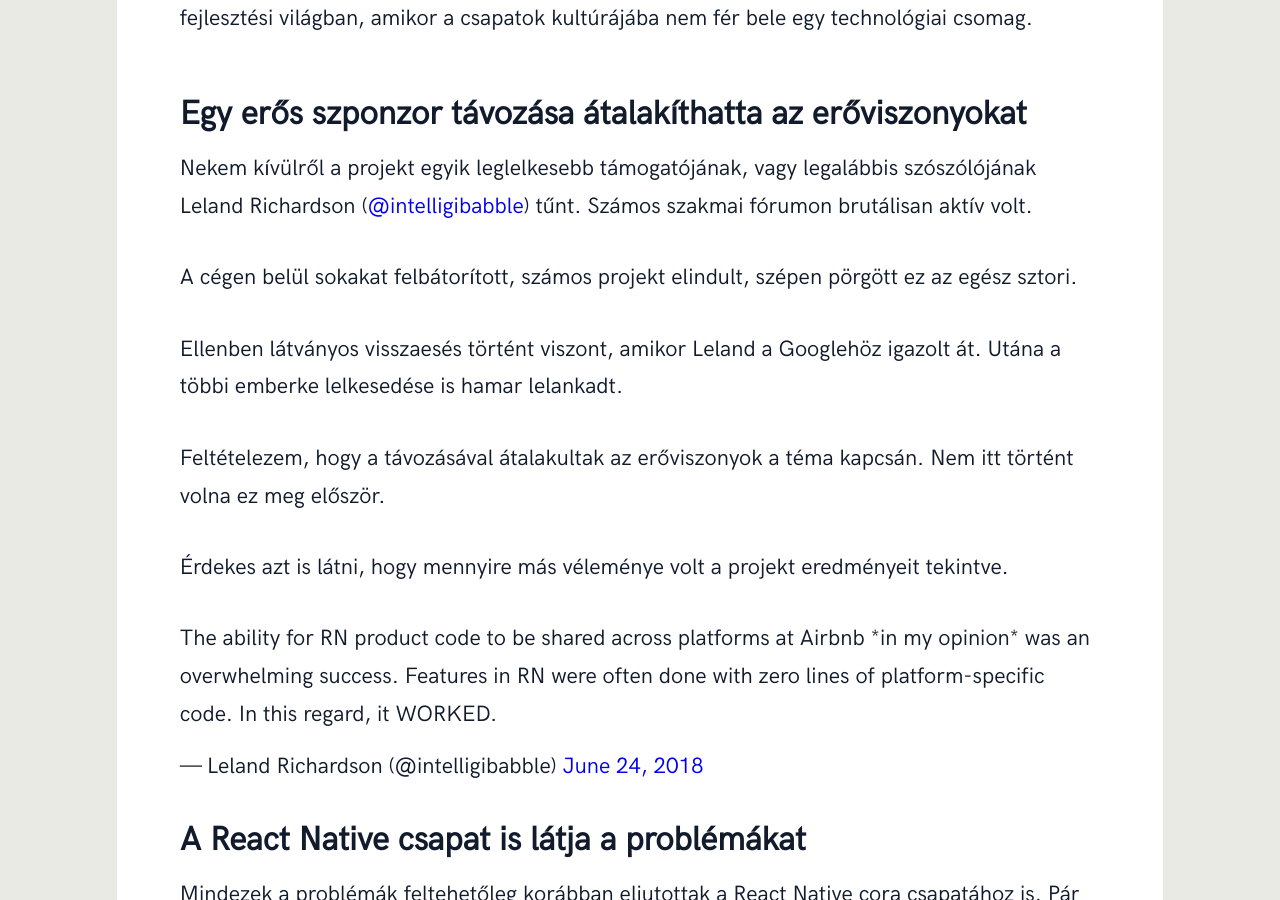
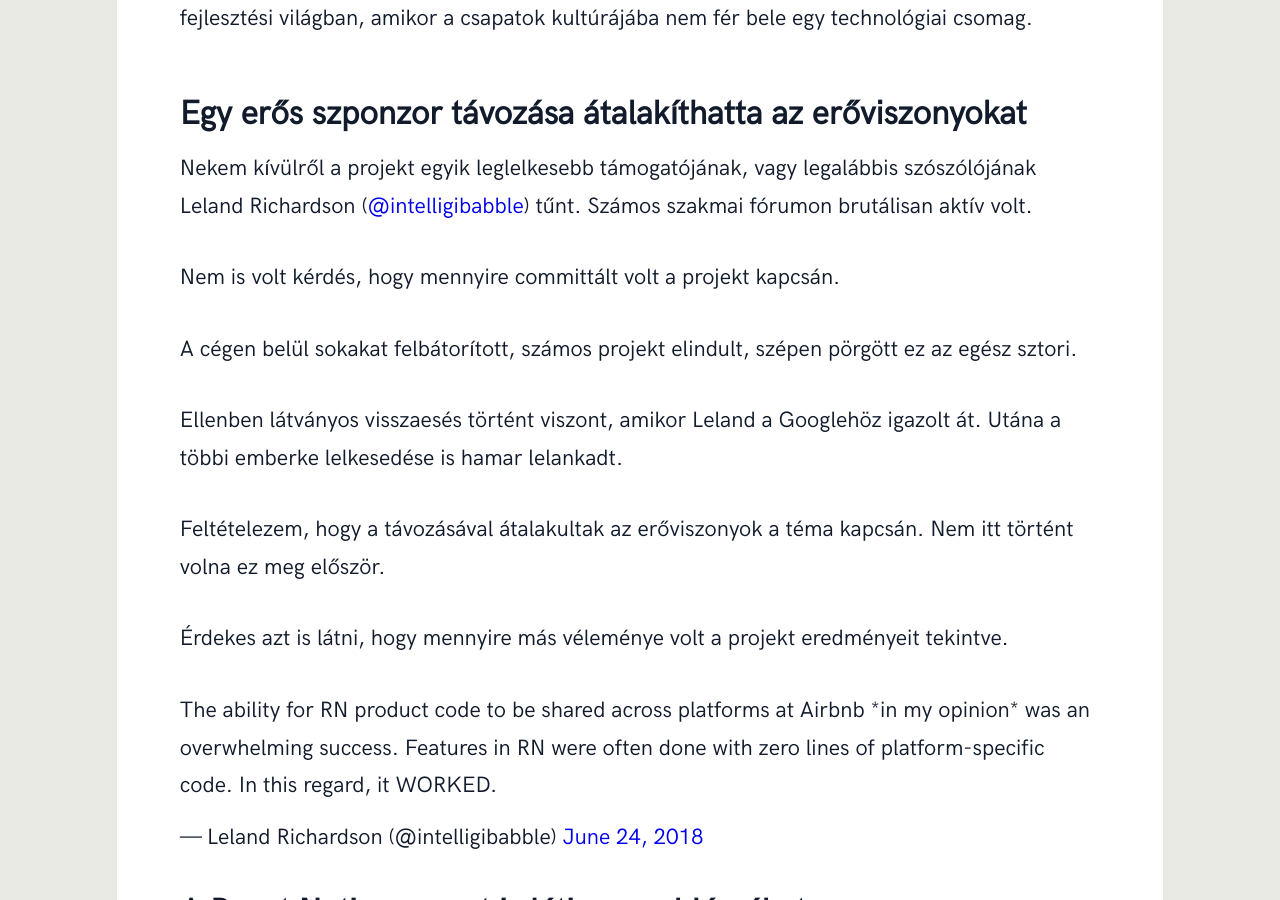
Before and after one commit to AppCraft-Projects/appcraft-site, a Jekyll site: the page built from _blog/2018-07-04-airbnb-react-native.md, in a window 1280 px wide and 900 px high, scrolled down 3718 px. Built offline with Jekyll 4.4.1, drawn with Linux system fonts in a browser that asks for light colours; comment, search, counter and statistics services are not loaded.

Commit message:
Fix post - AirBnb + RN

```diff
--- a/_blog/2018-07-04-airbnb-react-native.md
+++ b/_blog/2018-07-04-airbnb-react-native.md
@@ -60,7 +60,9 @@
 
 ## Egy erős szponzor távozása átalakíthatta az erőviszonyokat
 
-Nekem kívülről a projekt egyik leglelkesebb támogatójának, vagy legalábbis szószólójának Leland Richardson ([@intelligibabble](https://twitter.com/intelligibabble)) tűnt. Számos szakmai fórumon brutálisan aktív volt.
+Nekem kívülről a projekt egyik leglelkesebb támogatójának, vagy legalábbis szószólójának Leland Richardson ([@intelligibabble](http://bit.ly/tw-lrichardson)) tűnt. Számos szakmai fórumon brutálisan aktív volt.
+
+Nem is volt kérdés, hogy mennyire committált volt a projekt kapcsán.
 
 A cégen belül sokakat felbátorított, számos projekt elindult, szépen pörgött ez az egész sztori.
 
```
